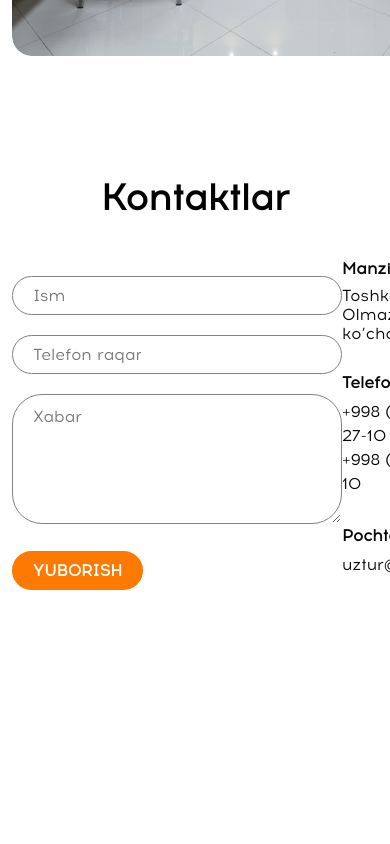
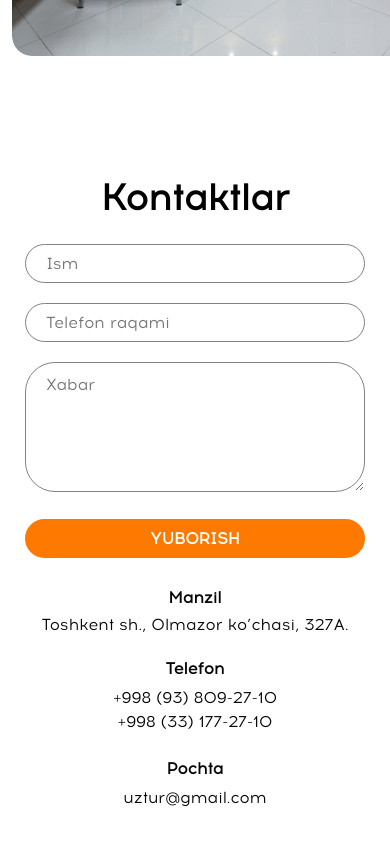
Before and after one commit to MangosteenCoders/UzTours, a React (Create React App) app: page / in a window 390 px wide. Shown: the part 6297-7141 px from the top of the page. Before the commit the page ends 7024 px from the top, so only its background shows below. Built offline with nearby package versions, Linux system fonts and the light colour scheme.

Commit message:
responsive scss file qoshldi

```diff
--- a/src/App.js
+++ b/src/App.js
@@ -1,4 +1,5 @@
 import './App.scss';
+import './Responsive.scss';
 import { Route, Routes } from 'react-router-dom';
 import Navbar from './Components/Navbar';
 import Home from './Pages/Home';
--- a/src/Responsive.scss
+++ b/src/Responsive.scss
@@ -0,0 +1,87 @@
+@media (max-width: 768px) {
+  // Contact Start
+
+  .samarqandContactSection {
+    margin-bottom: 60px;
+    .contactTitle {
+      font-weight: 700;
+      font-size: 36px;
+      line-height: 43px;
+      color: #000;
+      margin-bottom: 25px;
+      display: flex;
+      justify-content: center;
+    }
+
+    .samarqandContactContent {
+      display: flex;
+      justify-content: center;
+      flex-direction: column;
+      div {
+        form {
+          div {
+            input {
+              width: 100%;
+              height: 39px;
+              padding: 10px 50px 10px 20px;
+              background: #fff;
+              border: 1px solid #828282;
+              border-radius: 30px;
+              margin-bottom: 20px;
+            }
+            textarea {
+              width: 100%;
+              height: 130px;
+              padding: 10px 100px 10px 20px;
+              background: #fff;
+              border: 1px solid #828282;
+              border-radius: 30px;
+              margin-bottom: 20px;
+            }
+          }
+
+          button {
+            width: 100%;
+            height: 39px;
+            background: #FD7900;
+            border: 2px solid #FD7900;
+            border-radius: 40px;
+
+            font-weight: 700;
+            font-size: 16px;
+            line-height: 19px;
+            text-transform: uppercase;
+            color: #fff;
+            margin-bottom: 30px;
+          }
+        }
+      }
+
+      .samarqandContactInfo {
+        text-align: center;
+        div {
+          margin-bottom: 25px;
+          h2 {
+            font-weight: 700;
+            font-size: 16px;
+            line-height: 19px;
+            color: #060606;
+          }
+
+          p {
+            font-weight: 300;
+            font-size: 16px;
+            line-height: 19px;
+            color: #060606;
+          }
+          a {
+            font-weight: 300;
+            font-size: 16px;
+            line-height: 19px;
+            color: #060606;
+          }
+        }
+      }
+    }
+  }
+}
```
